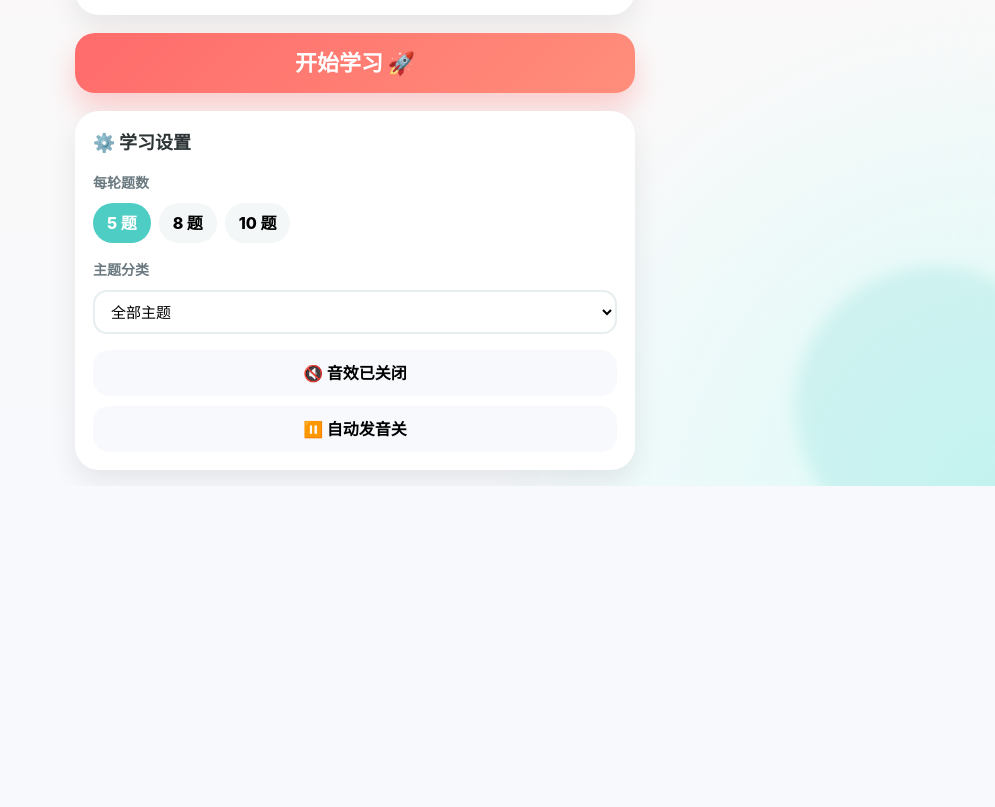
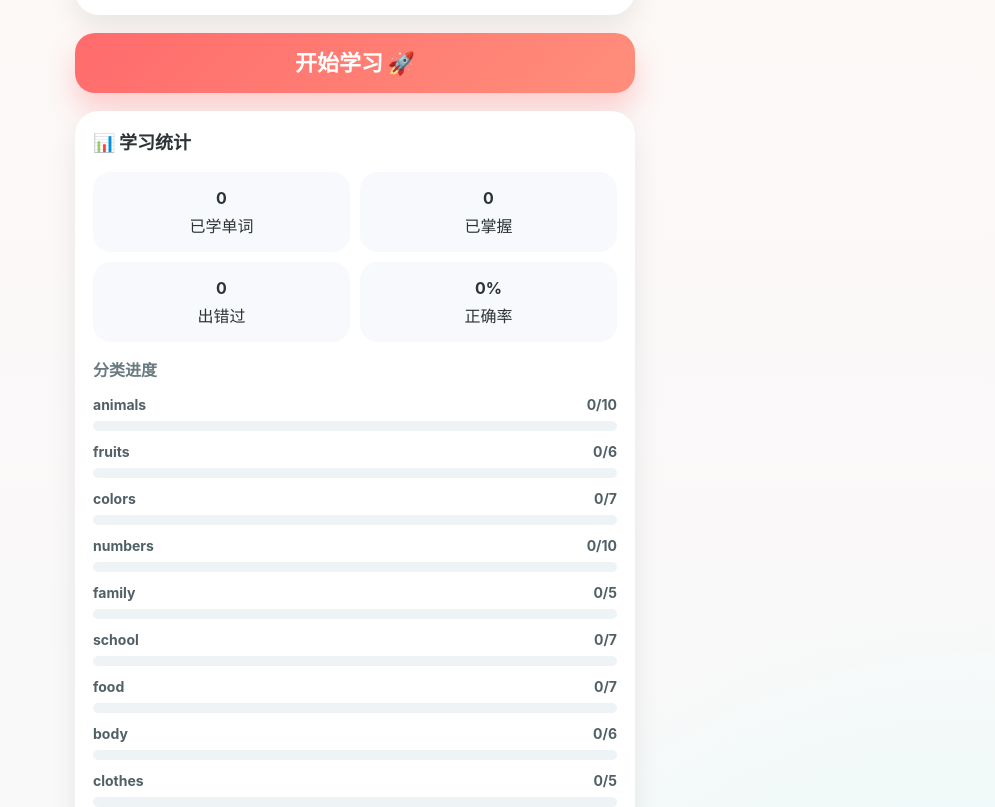
Before and after one commit to zhenxuanshi-ship-it/kid-english-learning, a React (Vite) app: page / in a window 1280 px wide. Shown: the part 755-1562 px from the top of the page, without its empty margins (285-1280 px from the left). Before the commit the page ends 1241 px from the top, so only its background shows below. Built offline with nearby package versions, Linux system fonts and the light colour scheme.

Commit message:
feat: add learning statistics dashboard

```diff
--- a/src/app/App.tsx
+++ b/src/app/App.tsx
@@ -6,13 +6,15 @@ import { RoundSummary } from '../components/summary/RoundSummary';
 import { useProgressStore } from '../store/progressStore';
 import { useGameStore } from '../store/gameStore';
 import { useSettingsStore } from '../store/settingsStore';
-import { wordCategories } from '../data/words';
+import { allWords, wordCategories } from '../data/words';
+import { buildLearningStats } from '../lib/stats';
 import type { GameMode } from '../types/question';
 
 export default function App() {
   const [screen, setScreen] = useState<'home' | 'learn' | 'summary'>('home');
   const totalStars = useProgressStore((state) => state.totalStars);
   const currentMode = useProgressStore((state) => state.currentMode);
+  const wordProgressMap = useProgressStore((state) => state.wordProgressMap);
   const hydrate = useProgressStore((state) => state.hydrate);
   const setMode = useProgressStore((state) => state.setMode);
   const game = useGameStore();
@@ -49,6 +51,8 @@ export default function App() {
     () => game.completedWordIds.length - game.wrongWordIds.length + (game.result === 'correct' ? 1 : 0),
     [game.completedWordIds.length, game.result, game.wrongWordIds.length],
   );
+
+  const stats = useMemo(() => buildLearningStats(allWords, wordProgressMap), [wordProgressMap]);
 
   const handleStart = () => {
     game.startRound(currentMode);
@@ -97,6 +101,7 @@ export default function App() {
             onCategoryChange={setSelectedCategory}
             onToggleAutoPlaySound={toggleAutoPlaySound}
             onToggleSoundEnabled={toggleSoundEnabled}
+            stats={stats}
           />
         ) : null}
 
@@ -124,6 +129,7 @@ export default function App() {
               setScreen('home');
             }}
             onRetryWrong={handleRetryWrong}
+            stats={stats}
           />
         ) : null}
       </div>
--- /dev/null
+++ b/src/components/common/StatsPanel.tsx
@@ -0,0 +1,103 @@
+import type { CSSProperties } from 'react';
+import type { LearningStats } from '../../lib/stats';
+
+interface StatsPanelProps {
+  stats: LearningStats;
+  compact?: boolean;
+}
+
+export function StatsPanel({ stats, compact = false }: StatsPanelProps) {
+  return (
+    <div style={styles.card}>
+      <div style={styles.title}>📊 学习统计</div>
+
+      <div style={styles.grid}>
+        <div style={styles.item}>
+          <strong>{stats.learnedWords}</strong>
+          <span>已学单词</span>
+        </div>
+        <div style={styles.item}>
+          <strong>{stats.masteredWords}</strong>
+          <span>已掌握</span>
+        </div>
+        <div style={styles.item}>
+          <strong>{stats.wrongWords}</strong>
+          <span>出错过</span>
+        </div>
+        <div style={styles.item}>
+          <strong>{stats.accuracyRate}%</strong>
+          <span>正确率</span>
+        </div>
+      </div>
+
+      {!compact ? (
+        <div style={styles.breakdown}>
+          <div style={styles.subtitle}>分类进度</div>
+          <div style={styles.list}>
+            {stats.categoryBreakdown.map((item) => {
+              const percent = item.total > 0 ? Math.round((item.learned / item.total) * 100) : 0;
+              return (
+                <div key={item.category} style={styles.row}>
+                  <div style={styles.rowHead}>
+                    <span>{item.category}</span>
+                    <span>{item.learned}/{item.total}</span>
+                  </div>
+                  <div style={styles.barTrack}>
+                    <div style={{ ...styles.barFill, width: `${percent}%` }} />
+                  </div>
+                </div>
+              );
+            })}
+          </div>
+        </div>
+      ) : null}
+    </div>
+  );
+}
+
+const styles: Record<string, CSSProperties> = {
+  card: {
+    background: '#fff',
+    borderRadius: 24,
+    padding: 18,
+    boxShadow: '0 12px 28px rgba(0,0,0,0.08)',
+    display: 'grid',
+    gap: 16,
+  },
+  title: { fontWeight: 900, fontSize: 18 },
+  subtitle: { fontWeight: 800, color: '#6b7a80' },
+  grid: {
+    display: 'grid',
+    gridTemplateColumns: 'repeat(2, minmax(0, 1fr))',
+    gap: 10,
+  },
+  item: {
+    background: '#f7f9fc',
+    borderRadius: 18,
+    padding: '14px 12px',
+    display: 'grid',
+    gap: 4,
+    textAlign: 'center',
+  },
+  breakdown: { display: 'grid', gap: 12 },
+  list: { display: 'grid', gap: 10 },
+  row: { display: 'grid', gap: 6 },
+  rowHead: {
+    display: 'flex',
+    justifyContent: 'space-between',
+    fontSize: 14,
+    fontWeight: 700,
+    color: '#516066',
+  },
+  barTrack: {
+    height: 10,
+    borderRadius: 999,
+    background: '#eef3f5',
+    overflow: 'hidden',
+  },
+  barFill: {
+    height: '100%',
+    borderRadius: 999,
+    background: 'linear-gradient(135deg, #4ecdc4, #73ddd3)',
+  },
+};
--- a/src/components/summary/RoundSummary.tsx
+++ b/src/components/summary/RoundSummary.tsx
@@ -1,6 +1,8 @@
 import type { CSSProperties } from 'react';
 import { motion } from 'framer-motion';
 import { allWords } from '../../data/words';
+import { StatsPanel } from '../common/StatsPanel';
+import type { LearningStats } from '../../lib/stats';
 
 interface RoundSummaryProps {
   correctCount: number;
@@ -9,9 +11,10 @@ interface RoundSummaryProps {
   wrongWordIds: number[];
   onRestart: () => void;
   onRetryWrong: () => void;
+  stats: LearningStats;
 }
 
-export function RoundSummary({ correctCount, roundTotal, stars, wrongWordIds, onRestart, onRetryWrong }: RoundSummaryProps) {
+export function RoundSummary({ correctCount, roundTotal, stars, wrongWordIds, onRestart, onRetryWrong, stats }: RoundSummaryProps) {
   const wrongWords = wrongWordIds
     .map((id) => allWords.find((word) => word.id === id))
     .filter(Boolean);
@@ -37,6 +40,7 @@ export function RoundSummary({ correctCount, roundTotal, stars, wrongWordIds, on
         <p style={styles.text}>太棒了，这轮全对！你已经把这 5 题都拿下啦 ✨</p>
       )}
       <div style={styles.footer}>本轮一共 {roundTotal} 题，慢慢学也很厉害。</div>
+      <StatsPanel stats={stats} compact />
       <div style={styles.actions}>
         <button style={styles.primary} onClick={onRestart}>再来一轮</button>
         {wrongWordIds.length > 0 ? <button style={styles.secondary} onClick={onRetryWrong}>复习错题</button> : null}
--- /dev/null
+++ b/src/lib/stats.ts
@@ -0,0 +1,57 @@
+import type { WordProgress } from '../features/progress/types';
+import type { Word } from '../types/word';
+
+export interface LearningStats {
+  totalWords: number;
+  learnedWords: number;
+  masteredWords: number;
+  wrongWords: number;
+  accuracyRate: number;
+  categoryBreakdown: Array<{
+    category: string;
+    total: number;
+    learned: number;
+    mastered: number;
+  }>;
+}
+
+export function buildLearningStats(words: Word[], wordProgressMap: Record<number, WordProgress>): LearningStats {
+  const learnedIds = new Set<number>();
+  let masteredWords = 0;
+  let wrongWords = 0;
+  let totalCorrect = 0;
+  let totalWrong = 0;
+
+  Object.values(wordProgressMap).forEach((progress) => {
+    if (progress.seenCount > 0) learnedIds.add(progress.wordId);
+    if (progress.mastered) masteredWords += 1;
+    if (progress.wrongCount > 0) wrongWords += 1;
+    totalCorrect += progress.correctCount;
+    totalWrong += progress.wrongCount;
+  });
+
+  const totalAttempts = totalCorrect + totalWrong;
+  const accuracyRate = totalAttempts > 0 ? Math.round((totalCorrect / totalAttempts) * 100) : 0;
+
+  const categoryMap = new Map<string, { total: number; learned: number; mastered: number }>();
+
+  words.forEach((word) => {
+    const current = categoryMap.get(word.category) ?? { total: 0, learned: 0, mastered: 0 };
+    current.total += 1;
+    if (learnedIds.has(word.id)) current.learned += 1;
+    if (wordProgressMap[word.id]?.mastered) current.mastered += 1;
+    categoryMap.set(word.category, current);
+  });
+
+  return {
+    totalWords: words.length,
+    learnedWords: learnedIds.size,
+    masteredWords,
+    wrongWords,
+    accuracyRate,
+    categoryBreakdown: Array.from(categoryMap.entries()).map(([category, value]) => ({
+      category,
+      ...value,
+    })),
+  };
+}
--- a/src/pages/HomePage.tsx
+++ b/src/pages/HomePage.tsx
@@ -1,6 +1,8 @@
 import type { CSSProperties } from 'react';
 import { motion } from 'framer-motion';
 import { SettingsPanel } from '../components/common/SettingsPanel';
+import { StatsPanel } from '../components/common/StatsPanel';
+import type { LearningStats } from '../lib/stats';
 import type { GameMode } from '../types/question';
 
 interface HomePageProps {
@@ -17,6 +19,7 @@ interface HomePageProps {
   onCategoryChange: (category: string) => void;
   onToggleAutoPlaySound: () => void;
   onToggleSoundEnabled: () => void;
+  stats: LearningStats;
 }
 
 const modes: Array<{ value: GameMode; label: string; emoji: string; desc: string; color: string }> = [
@@ -39,6 +42,7 @@ export function HomePage({
   onCategoryChange,
   onToggleAutoPlaySound,
   onToggleSoundEnabled,
+  stats,
 }: HomePageProps) {
   return (
     <motion.div style={styles.wrap} initial={{ opacity: 0, y: 12 }} animate={{ opacity: 1, y: 0 }}>
@@ -73,6 +77,8 @@ export function HomePage({
       <motion.button style={styles.start} onClick={onStart} whileTap={{ scale: 0.97 }} whileHover={{ y: -2 }}>
         开始学习 🚀
       </motion.button>
+
+      <StatsPanel stats={stats} />
 
       <SettingsPanel
         roundSize={roundSize}
```
